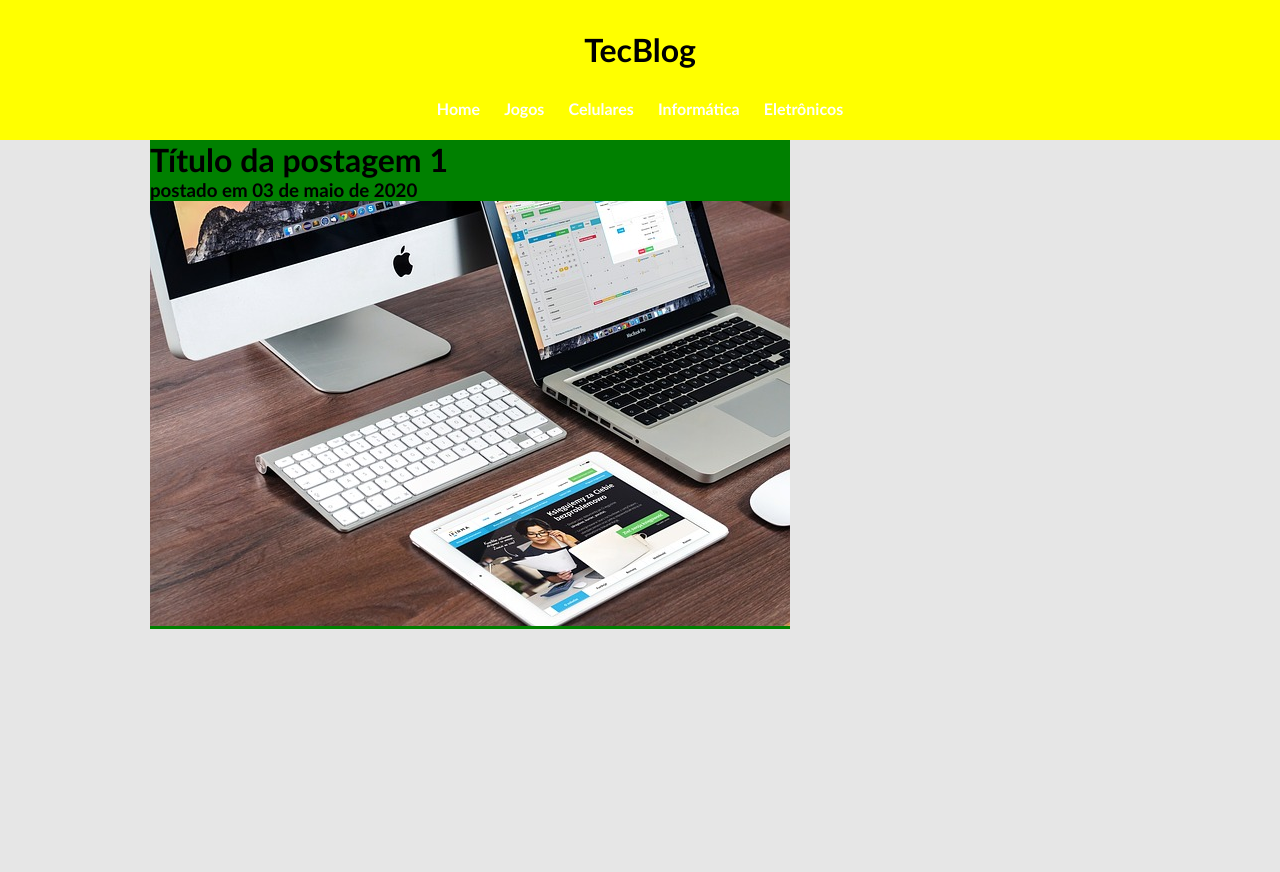
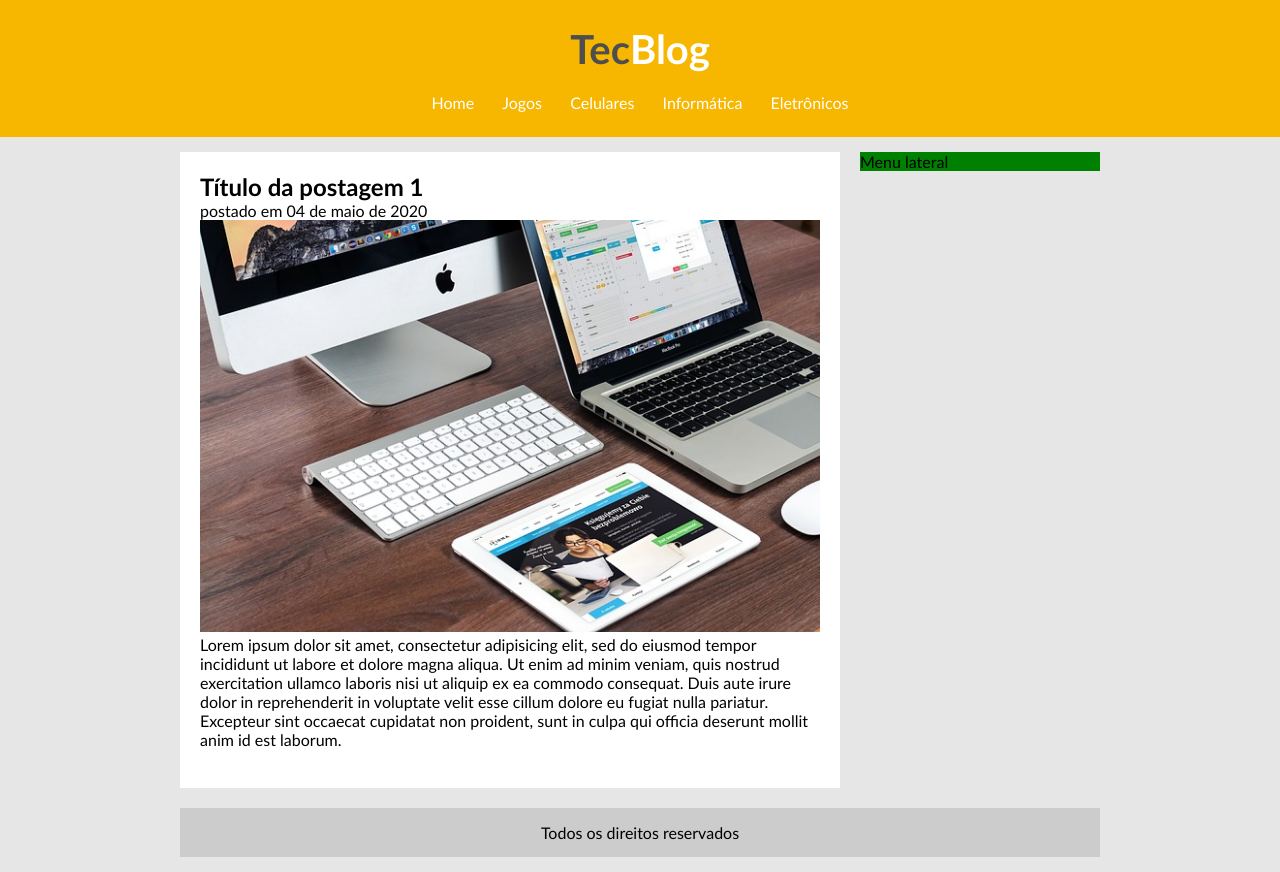
Before and after one commit to dantas-barreto/Projeto-Web-3, a plain HTML site: page index.html in a window 1280 px wide. Before the commit the page ends 800 px from the top, so only its background shows below. Drawn offline with Linux system fonts and the light colour scheme.

Commit message:
site index quase pronto

```diff
--- a/_css/estilo.css
+++ b/_css/estilo.css
@@ -9,25 +9,71 @@ body {
 	background: #e6e6e6;
 }
 
+/*----Layout----*/
+
 #cabecalho {
-	background: yellow;
+	background: #f7b600;
 	text-align: center;
-	height: 140px;
+	padding: 15px;
 }
 
-#titulocabecalho {
-	padding: 30px;
-}
-
-#linkcabecalho {
-	font-weight: bold;
-	text-decoration: none;
-	color: white;
-	padding: 5px 10px;
+#logo, #menu {
+	padding: 10px;
 }
 
 #corpo {
+	width: 920px;
+	margin: 0px auto;
+	padding: 15px;
+}
+
+#area-postagem {
+	width: 660px;
+	float: left;
+}
+
+#area-lateral {
+	width: 240px;
+	float: right;
 	background: green;
-	width: 640px;
-	margin-left: 150px;
 }
+
+#rodape {
+	background: #CCC;
+	clear: both;
+	text-align: center;
+	padding: 15px;
+}
+
+.postagem {
+	padding: 20px;
+	margin-bottom: 20px;
+	background: white;
+}
+
+/*----Menu----*/
+
+a {
+	text-decoration: none;
+}
+
+a:link, a:visited {
+	color: #FFF;
+	padding: 8px 12px;
+}
+
+a:hover {
+	color: #f7b600;
+	background: #FFF;
+}
+
+/*----Formatações gerais----*/
+
+h1 {
+	color: #4e4e4e;
+	font-size: 2.5em;
+}
+
+.branco {
+	color: #FFF;
+}
--- a/index.html
+++ b/index.html
@@ -12,23 +12,58 @@
 
 	<div id="cabecalho">
 
-		<h1 id="titulocabecalho">TecBlog</h1>
+		<div id="logo">
 
-		<a id="linkcabecalho" href="index.html">Home</a>
-		<a id="linkcabecalho" href="">Jogos</a>
-		<a id="linkcabecalho" href="">Celulares</a>
-		<a id="linkcabecalho" href="">Informática</a>
-		<a id="linkcabecalho" href="">Eletrônicos</a>
+			<h1>Tec<span class="branco">Blog</span></h1>
+
+		</div>
+
+		<div id="menu">
+
+			<a class="menu" href="index.html">Home</a>
+			<a class="menu" href="jogos.html">Jogos</a>
+			<a class="menu" href="celulares.html">Celulares</a>
+			<a class="menu" href="informatica.html">Informática</a>
+			<a class="menu" href="eletronicos.html">Eletrônicos</a>
+
+		</div>
 
 	</div>
 
 	<div id="corpo">
 
-		<h1>Título da postagem 1</h1>
+		<div id="area-postagem">
 
-		<h3>postado em 03 de maio de 2020</h3>
+			<div class="postagem">
 
-		<img src="_imagens/imagem2.jpg">
+				<h2>Título da postagem 1</h2>
+
+				<span>postado em 04 de maio de 2020</span>
+
+				<img width="620px" src="_imagens/imagem2.jpg">
+
+				<p>
+				Lorem ipsum dolor sit amet, consectetur adipisicing elit, sed do eiusmod
+				tempor incididunt ut labore et dolore magna aliqua. Ut enim ad minim veniam,
+				quis nostrud exercitation ullamco laboris nisi ut aliquip ex ea commodo
+				consequat. Duis aute irure dolor in reprehenderit in voluptate velit esse
+				cillum dolore eu fugiat nulla pariatur. Excepteur sint occaecat cupidatat non
+				proident, sunt in culpa qui officia deserunt mollit anim id est laborum.
+				</p>
+
+				<a href="">Leia mais</a>
+
+			</div>
+
+		</div>
+
+		<div id="area-lateral">
+			Menu lateral
+		</div>
+
+		<div id="rodape">
+			Todos os direitos reservados
+		</div>
 
 	</div>
 
```
